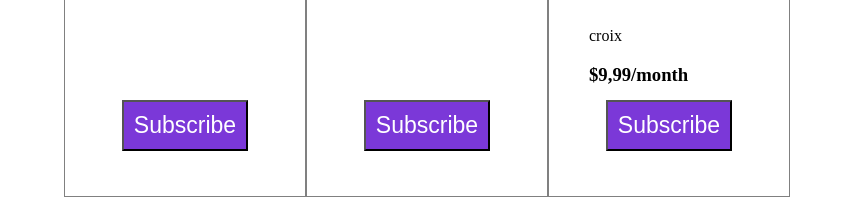
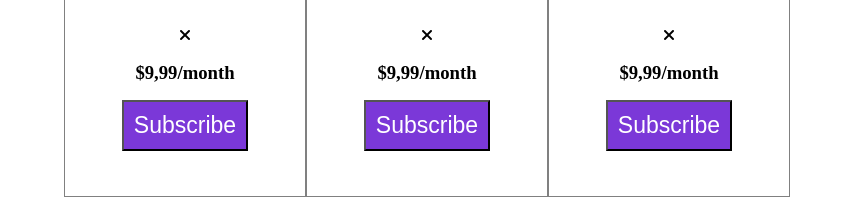
Before and after one commit to yassine1606/ProketDUO-YASSINE_LAURENT, a plain HTML site: page index.html in a window 1280 px wide. Shown: the part 720-925 px from the top of the page, without its empty margins (213-1066 px from the left). Drawn offline with Linux system fonts and the light colour scheme.

Commit message:
début2card

```diff
--- a/index.html
+++ b/index.html
@@ -7,11 +7,11 @@
     <meta name="viewport" content="width=device-width, initial-scale=1.0">
     <link rel="stylesheet" href="./public/css/style.css">
     <link rel="stylesheet" href="./public/css/anim.css">
+    <script src="https://kit.fontawesome.com/0ad7642330.js" crossorigin="anonymous"></script>
     <title>Document</title>
 </head>
 
 <body>
-
     <section>
 
         <div>
@@ -49,6 +49,9 @@
                         <h2 class="h1l">A short heading</h2>
                     </header>
                     <p class="p1l">Lorem ipsum dolor sit amet <br> consectetur adipisicing elit. <br> Placeat, et? </p>
+                    <br>
+                    <span class="croix"> <i class="fa fa-times" aria-hidden="true"></i></span>
+                    <h1 class="neuf">$9,99/month</h1>
                 </div>
                 <br>
                 <footer class="footerl"><button type="button">Subscribe</button></footer>
@@ -61,6 +64,9 @@
                         <h2 class="h1l">A short heading</h2>
                     </header>
                     <p class="p1l">Lorem ipsum dolor sit amet <br> consectetur adipisicing elit. <br> Placeat, et?</p>
+                    <br>
+                    <span class="croix"> <i class="fa fa-times" aria-hidden="true"></i></i></span>
+                    <h1 class="neuf">$9,99/month</h1>
                 </div>
                 <br>
                 <footer class="footerl"><button type="button">Subscribe</button></footer>
@@ -74,8 +80,8 @@
                     </header>
                     <p class="p1l">Lorem ipsum dolor sit amet <br> consectetur adipisicing elit. <br> Placeat, et?</p>
                     <br>
-                    <span>croix</span>
-                    <h1>$9,99/month</h1>
+                    <span class="croix"> <i class="fa fa-times" aria-hidden="true"></i></span>
+                    <h1 class="neuf">$9,99/month</h1>
                 </div>
                 <br>
                 <footer class="footerl"><button type="button">Subscribe</button></footer>
@@ -83,8 +89,7 @@
         </div>
     </section>
 
-
-
+    <script src="https://kit.fontawesome.com/a3aad2d743.js" crossorigin="anonymous"></script>
 
 </body>
 
--- a/public/css/style.css
+++ b/public/css/style.css
@@ -30,6 +30,7 @@
     padding-right: 50px;
     padding-bottom: 20px;
 }
+
 .cards {
     grid-template-columns: repeat(auto-fill, minmax(230px, 1fr));
     display: flex;
@@ -42,8 +43,8 @@
     display: grid;
     grid-template-rows: max-content 200px 1fr;
     border: 1px grey solid;
-    border: 1px solid rgba(237, 231, 225,0,4);
-padding: 40px;
+    border: 1px solid rgba(237, 231, 225, 0, 4);
+    padding: 40px;
 }
 
 .card img {
@@ -54,7 +55,7 @@ padding: 40px;
 
 
 button {
-    display:flex;
+    display: flex;
     justify-content: center;
 
     background-color: #7b38d8;
@@ -64,12 +65,28 @@ button {
     padding: 10px;
     margin: 5px;
 
-  }
+}
 
 
 
 .footerl {
-    display:flex;
+    display: flex;
     justify-content: center;
     align-items: center;
 }
+
+
+.croix {
+
+    display: flex;
+    justify-content: center;
+    align-items: center;
+}
+
+
+.neuf {
+
+    display: flex;
+    justify-content: center;
+    align-items: center;
+}
```
